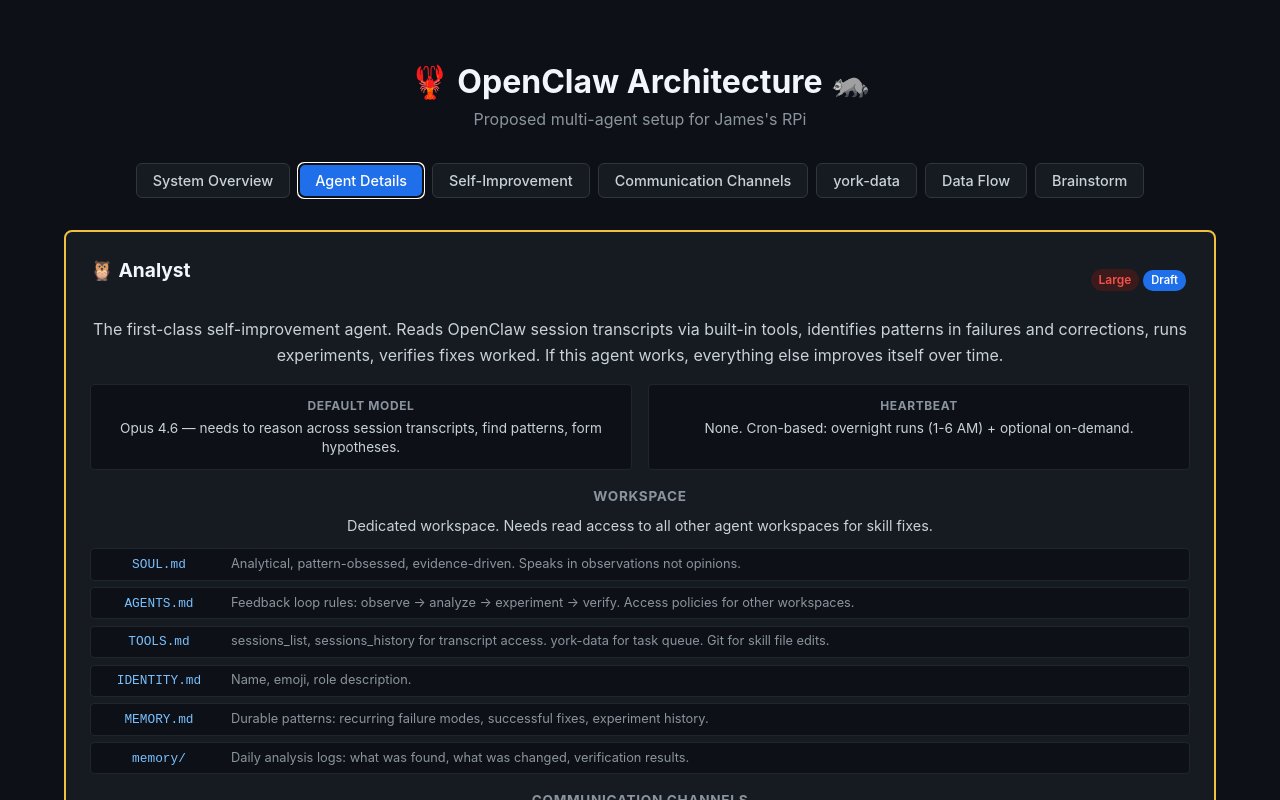
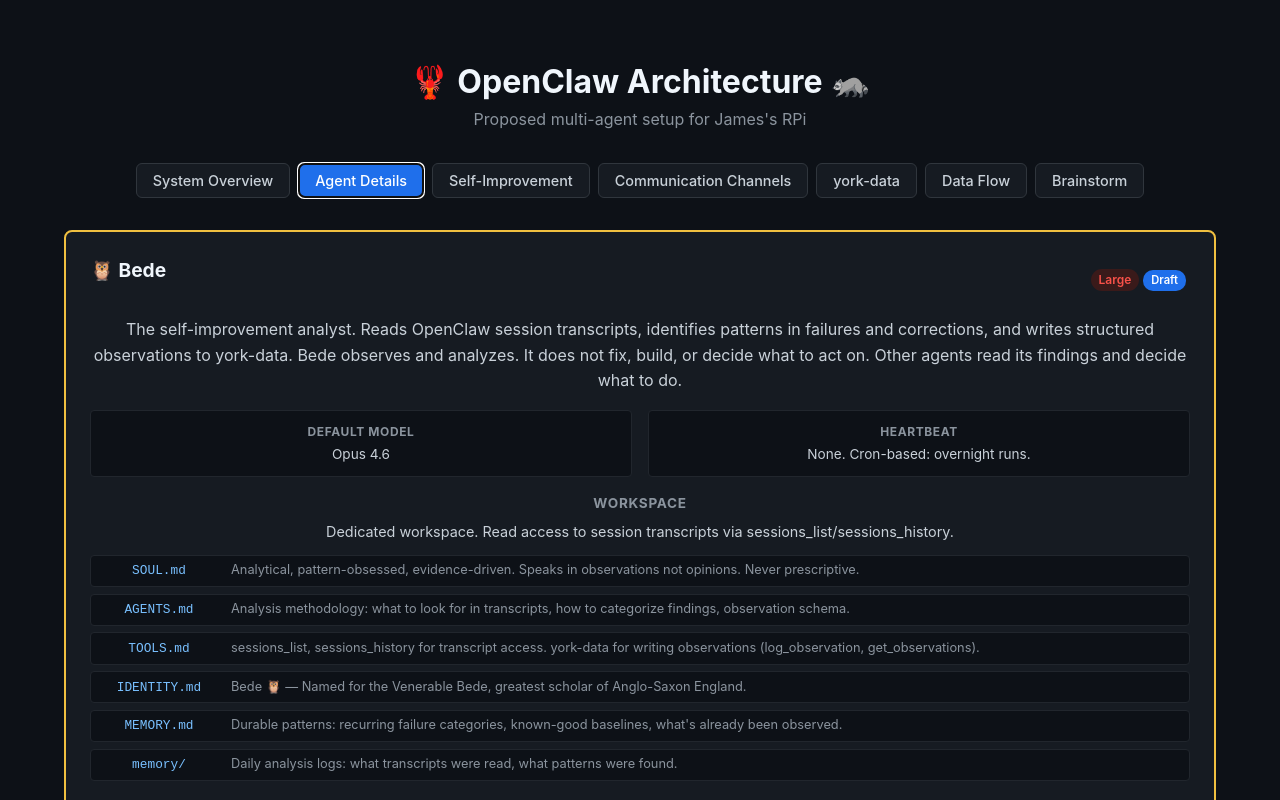
Before and after one commit to yorkbot/openclaw-architecture, a Vue app: page / in a window 1280 px wide. Both pictures are taken after a click on the button "Agent Details". Shown: the top 800 px of the page. Built offline with nearby package versions, Linux system fonts and the light colour scheme.

Commit message:
Name agents: Bede (Analyst), Croft (Builder). Bede is pure analysis - writes observations to york-data, never fixes. York decides, Croft builds. Add Observations domain to york-data. Old English naming scheme.

```diff
--- a/src/views/AgentDetail.vue
+++ b/src/views/AgentDetail.vue
@@ -125,39 +125,36 @@
 <script setup>
 const analyst = {
   icon: '🦉',
-  name: 'Analyst',
+  name: 'Bede',
   tierClass: 'large',
   tierLabel: 'Large',
-  model: 'Opus 4.6 — needs to reason across session transcripts, find patterns, form hypotheses.',
-  heartbeat: 'None. Cron-based: overnight runs (1-6 AM) + optional on-demand.',
-  purpose: 'The first-class self-improvement agent. Reads OpenClaw session transcripts via built-in tools, identifies patterns in failures and corrections, runs experiments, verifies fixes worked. If this agent works, everything else improves itself over time.',
-  workspace: 'Dedicated workspace. Needs read access to all other agent workspaces for skill fixes.',
+  model: 'Opus 4.6',
+  heartbeat: 'None. Cron-based: overnight runs.',
+  purpose: 'The self-improvement analyst. Reads OpenClaw session transcripts, identifies patterns in failures and corrections, and writes structured observations to york-data. Bede observes and analyzes. It does not fix, build, or decide what to act on. Other agents read its findings and decide what to do.',
+  workspace: 'Dedicated workspace. Read access to session transcripts via sessions_list/sessions_history.',
   workspaceFiles: [
-    { file: 'SOUL.md', desc: 'Analytical, pattern-obsessed, evidence-driven. Speaks in observations not opinions.' },
-    { file: 'AGENTS.md', desc: 'Feedback loop rules: observe → analyze → experiment → verify. Access policies for other workspaces.' },
-    { file: 'TOOLS.md', desc: 'sessions_list, sessions_history for transcript access. york-data for task queue. Git for skill file edits.' },
-    { file: 'IDENTITY.md', desc: 'Name, emoji, role description.' },
-    { file: 'MEMORY.md', desc: 'Durable patterns: recurring failure modes, successful fixes, experiment history.' },
-    { file: 'memory/', desc: 'Daily analysis logs: what was found, what was changed, verification results.' },
+    { file: 'SOUL.md', desc: 'Analytical, pattern-obsessed, evidence-driven. Speaks in observations not opinions. Never prescriptive.' },
+    { file: 'AGENTS.md', desc: 'Analysis methodology: what to look for in transcripts, how to categorize findings, observation schema.' },
+    { file: 'TOOLS.md', desc: 'sessions_list, sessions_history for transcript access. york-data for writing observations (log_observation, get_observations).' },
+    { file: 'IDENTITY.md', desc: 'Bede 🦉 — Named for the Venerable Bede, greatest scholar of Anglo-Saxon England.' },
+    { file: 'MEMORY.md', desc: 'Durable patterns: recurring failure categories, known-good baselines, what\'s already been observed.' },
+    { file: 'memory/', desc: 'Daily analysis logs: what transcripts were read, what patterns were found.' },
   ],
   channels: [
-    'No direct Discord channel — works autonomously overnight',
-    'Writes results to #reviews when proposing changes that need James\'s approval',
-    'Writes to changelog and york-data task queue',
+    'No direct Discord channel',
+    'Writes observations to york-data (Observations domain)',
+    'York reads observations during heartbeats and surfaces to James conversationally',
   ],
   skills: [
-    'TBD — session transcript analysis (read transcripts, extract corrections/errors/frustrations)',
-    'TBD — pattern recognition (correlate failures across days/domains)',
-    'TBD — experiment design (form hypothesis, define success criteria, implement change)',
-    'TBD — verification (check if past fixes reduced recurrence)',
-    'TBD — skill file editing (make targeted fixes to any agent\'s skills)',
+    'Transcript analysis — read session transcripts, extract corrections, errors, frustration signals, retries',
+    'Pattern recognition — correlate failures across days and domains, identify recurring issues',
+    'Verification checks — review whether past observations led to improvements (recurrence dropped?)',
+    'Transcript preprocessing — spawns sub-agent to index/summarize high-volume transcript batches',
   ],
   spawns: [
-    'transcript-indexer (pre-processes transcripts into structured summaries)',
-    'builder (for complex implementations)',
-    'research (for investigating better approaches)',
+    'transcript-preprocessor (Small tier — summarize transcripts before deep analysis)',
   ],
-  notes: 'This is THE core agent. If the base architecture is correct and this agent works, all other skills are secondary — they get built and refined by this system over time. The observation data already exists in OpenClaw\'s JSONL transcripts. This agent reads that data and acts on it.',
+  notes: 'Bede is pure analysis. It writes observations to york-data. York decides what\'s worth acting on. Croft (Builder) gets spawned by York, not Bede. This separation means Bede can\'t accidentally break things — it only writes observations, never code.',
 }
 
 const agents = [
@@ -352,32 +349,32 @@ const agents = [
   {
     id: 'builder',
     icon: '🦫',
-    name: 'Builder',
+    name: 'Croft',
     tier: 'purple',
     tierClass: 'xl',
     tierLabel: 'XL',
-    model: 'TBD — XL tier. Multi-file implementation, debugging, architecture.',
-    heartbeat: 'None. On-demand only.',
-    purpose: 'Implement features, create skills, debug complex issues, write non-trivial code.',
-    workspace: 'Gets the relevant workspace per task. Can operate on any agent\'s workspace when building/fixing.',
+    model: 'Opus 4.6',
+    heartbeat: 'None. Spawned on-demand by York.',
+    purpose: 'Implements fixes and builds features. Spawned by York when an observation from Bede (or a request from James) requires code changes, skill creation, or multi-file edits. Croft builds. It does not decide what to build.',
+    workspace: 'Gets a task-specific workspace. Can operate on any agent\'s workspace when building/fixing skills.',
     workspaceFiles: [
       { file: 'SOUL.md', desc: 'Methodical, test-before-ship. Reads existing code before writing. Verification gate.' },
       { file: 'AGENTS.md', desc: 'Build conventions, skill structure, testing requirements, PR workflow.' },
       { file: 'TOOLS.md', desc: 'Full exec access, git, gh CLI, mcporter for testing. Broadest tool surface.' },
-      { file: 'IDENTITY.md', desc: 'Name, emoji.' },
-      { file: 'MEMORY.md', desc: 'Build patterns, common gotchas, architecture decisions.' },
-      { file: 'memory/', desc: 'Build logs per task. Referenced by Analyst for quality tracking.' },
+      { file: 'IDENTITY.md', desc: 'Croft 🦫 — Old English for an enclosed workspace. Where things get built.' },
+      { file: 'MEMORY.md', desc: 'Build patterns, common gotchas, architecture decisions from past builds.' },
+      { file: 'memory/', desc: 'Build logs per task. Read by Bede for quality tracking.' },
     ],
     channels: [
-      'No own channel — returns results to spawning agent',
+      'No own channel — returns results to York',
     ],
     skills: [
-      'TBD — implementation (multi-file feature building)',
-      'TBD — debugging (log analysis, root cause)',
-      'TBD — skill-creation (build new agent skills from scratch)',
+      'Implementation — multi-file feature building, skill creation',
+      'Debugging — log analysis, root cause identification',
+      'Skill editing — targeted fixes to any agent\'s skill files based on Bede\'s observations',
     ],
     spawns: [],
-    notes: 'Called infrequently but for the hardest tasks. The right model here saves money by getting it right the first time.',
+    notes: 'The Bede→York→Croft loop: Bede observes a pattern, writes to york-data. York reads it, decides it\'s worth fixing, spawns Croft with specific instructions. Croft builds, York verifies. Bede later checks if the fix reduced recurrence.',
   },
   {
     id: 'weekly',
--- a/src/views/YorkData.vue
+++ b/src/views/YorkData.vue
@@ -170,6 +170,17 @@ const domains = [
       { name: 'get_chore_status', params: '', returns: 'due + overdue', desc: 'What\'s due, what\'s overdue' },
       { name: 'get_projects', params: '', returns: 'projects[]', desc: 'All projects with priority and status' },
       { name: 'update_project', params: 'task, fields...', desc: 'Update project status/priority' },
+    ],
+  },
+  {
+    name: 'Observations (Bede)',
+    icon: '🦉',
+    color: 'purple',
+    desc: 'Structured findings from the Analyst. Written by Bede, read by York and other agents. Replaces improvement-queue.md and #reviews.',
+    functions: [
+      { name: 'log_observation', params: 'domain, type, summary, evidence, severity?, suggested_action?', desc: 'Record a finding from transcript analysis' },
+      { name: 'get_observations', params: 'domain?, type?, since?, status?', returns: 'observations[]', desc: 'Query observations with filters' },
+      { name: 'update_observation', params: 'id, status, resolution?', desc: 'Mark as addressed, dismissed, or in-progress' },
     ],
   },
   {
```
